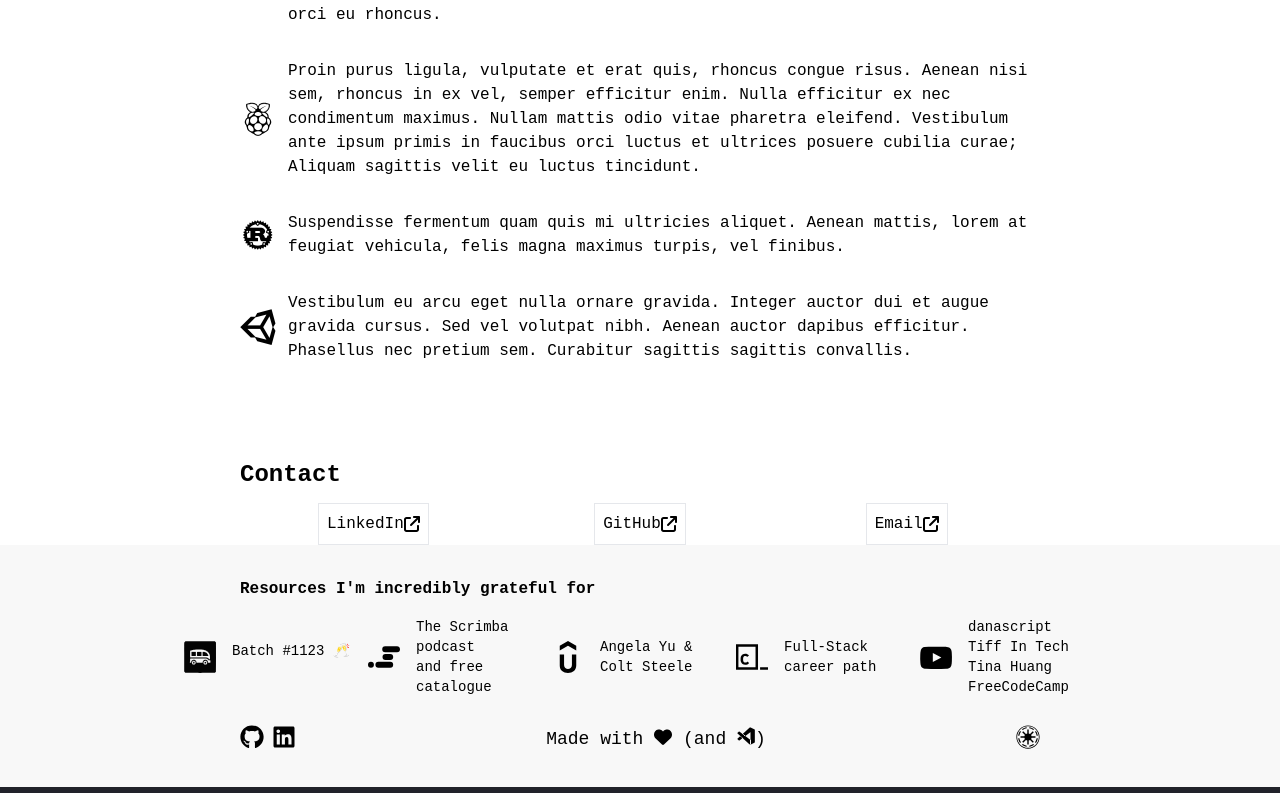
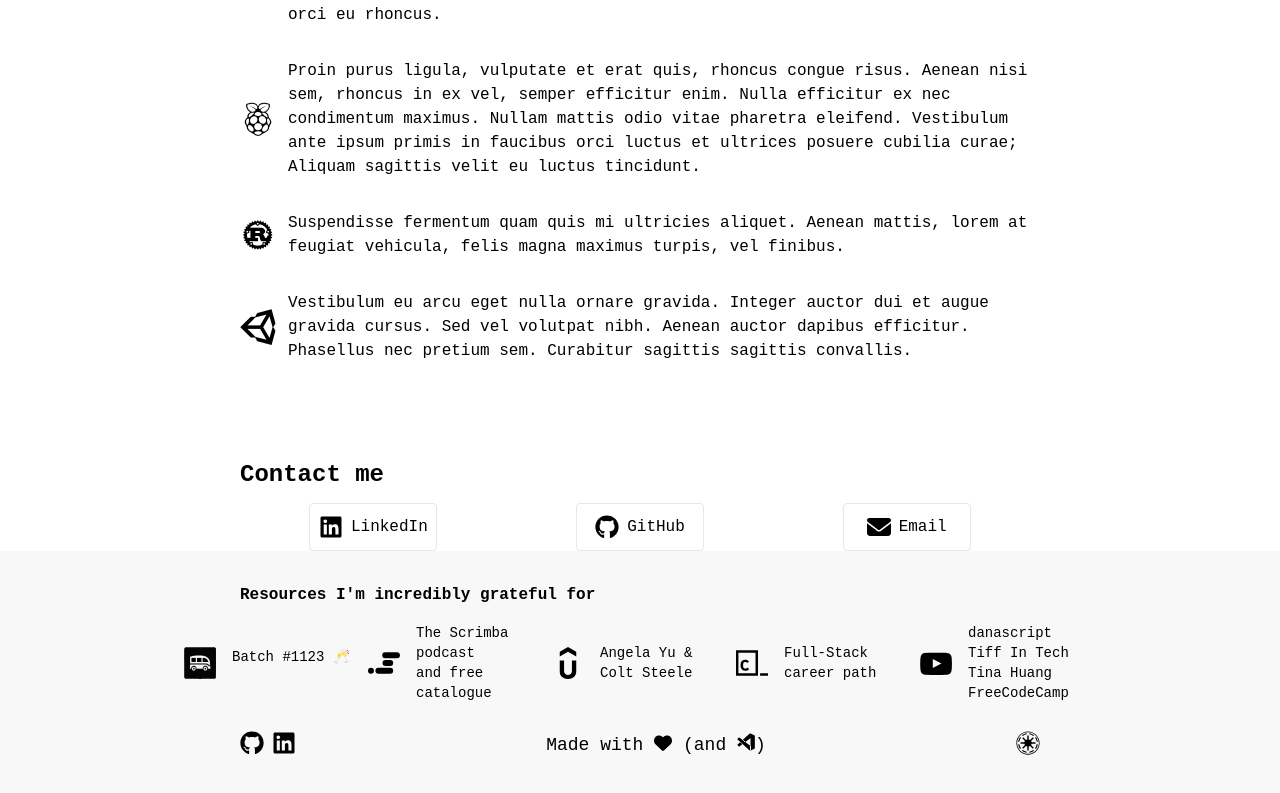
Before and after one commit to zacnation/react-portfolio, a React (Vite) app: page / in a window 1280 px wide. Shown: the part 2403-3196 px from the top of the page. Built offline with nearby package versions, Linux system fonts and the light colour scheme.

Commit message:
Add fontawesome icons + style/size

```diff
--- a/src/components/Contact.jsx
+++ b/src/components/Contact.jsx
@@ -1,5 +1,8 @@
 import PropTypes from 'prop-types';
 import ContactCard from './ContactCard';
+
+import { faGithub, faLinkedin } from '@fortawesome/free-brands-svg-icons';
+import { faEnvelope } from '@fortawesome/free-solid-svg-icons';
 
 export default function Contact(props) {
   return (
@@ -8,16 +11,16 @@ export default function Contact(props) {
         props.darkMode ? 'bg-dark-I text-white' : 'bg-white text-black'
       }`}
     >
-      <h2 className="text-2xl font-bold pb-3 flex flex-col">Contact</h2>
+      <h2 className="text-2xl font-bold pb-3">Contact me</h2>
       <div className="grid grid-cols-1 md:grid-cols-3">
         <div className="flex justify-center items-center">
-          <ContactCard title={'LinkedIn'} />
+          <ContactCard icon={faLinkedin} title={'LinkedIn'} />
         </div>
         <div className="flex justify-center items-center">
-          <ContactCard title={'GitHub'} />
+          <ContactCard icon={faGithub} title={'GitHub'} />
         </div>
         <div className="flex justify-center items-center">
-          <ContactCard title={'Email'} />
+          <ContactCard icon={faEnvelope} title={'Email'} />
         </div>
       </div>
     </div>
--- a/src/components/ContactCard.jsx
+++ b/src/components/ContactCard.jsx
@@ -1,31 +1,37 @@
 import PropTypes from 'prop-types';
 
+import { FontAwesomeIcon } from '@fortawesome/react-fontawesome';
+
 export default function ContactCard(props) {
-  const fillColor = props.darkMode ? '#fff' : '#000';
+  // const fillColor = props.darkMode ? '#fff' : '#000';
 
-  const lightModeSVG = (
-    <svg xmlns="http://www.w3.org/2000/svg" height="1em" viewBox="0 0 512 512">
-      <path d="M320 0c-17.7 0-32 14.3-32 32s14.3 32 32 32h82.7L201.4 265.4c-12.5 12.5-12.5 32.8 0 45.3s32.8 12.5 45.3 0L448 109.3V192c0 17.7 14.3 32 32 32s32-14.3 32-32V32c0-17.7-14.3-32-32-32H320zM80 32C35.8 32 0 67.8 0 112V432c0 44.2 35.8 80 80 80H400c44.2 0 80-35.8 80-80V320c0-17.7-14.3-32-32-32s-32 14.3-32 32V432c0 8.8-7.2 16-16 16H80c-8.8 0-16-7.2-16-16V112c0-8.8 7.2-16 16-16H192c17.7 0 32-14.3 32-32s-14.3-32-32-32H80z" />
-    </svg>
-  );
-  const darkModeSVG = (
-    <svg xmlns="http://www.w3.org/2000/svg" height="1em" viewBox="0 0 512 512">
-      <path
-        style={{ fill: fillColor }}
-        d="M320 0c-17.7 0-32 14.3-32 32s14.3 32 32 32h82.7L201.4 265.4c-12.5 12.5-12.5 32.8 0 45.3s32.8 12.5 45.3 0L448 109.3V192c0 17.7 14.3 32 32 32s32-14.3 32-32V32c0-17.7-14.3-32-32-32H320zM80 32C35.8 32 0 67.8 0 112V432c0 44.2 35.8 80 80 80H400c44.2 0 80-35.8 80-80V320c0-17.7-14.3-32-32-32s-32 14.3-32 32V432c0 8.8-7.2 16-16 16H80c-8.8 0-16-7.2-16-16V112c0-8.8 7.2-16 16-16H192c17.7 0 32-14.3 32-32s-14.3-32-32-32H80z"
-      />
-    </svg>
-  );
+  // const lightModeSVG = (
+  //   <svg xmlns="http://www.w3.org/2000/svg" height="1em" viewBox="0 0 512 512">
+  //     <path d="M320 0c-17.7 0-32 14.3-32 32s14.3 32 32 32h82.7L201.4 265.4c-12.5 12.5-12.5 32.8 0 45.3s32.8 12.5 45.3 0L448 109.3V192c0 17.7 14.3 32 32 32s32-14.3 32-32V32c0-17.7-14.3-32-32-32H320zM80 32C35.8 32 0 67.8 0 112V432c0 44.2 35.8 80 80 80H400c44.2 0 80-35.8 80-80V320c0-17.7-14.3-32-32-32s-32 14.3-32 32V432c0 8.8-7.2 16-16 16H80c-8.8 0-16-7.2-16-16V112c0-8.8 7.2-16 16-16H192c17.7 0 32-14.3 32-32s-14.3-32-32-32H80z" />
+  //   </svg>
+  // );
+  // const darkModeSVG = (
+  //   <svg xmlns="http://www.w3.org/2000/svg" height="1em" viewBox="0 0 512 512">
+  //     <path
+  //       style={{ fill: fillColor }}
+  //       d="M320 0c-17.7 0-32 14.3-32 32s14.3 32 32 32h82.7L201.4 265.4c-12.5 12.5-12.5 32.8 0 45.3s32.8 12.5 45.3 0L448 109.3V192c0 17.7 14.3 32 32 32s32-14.3 32-32V32c0-17.7-14.3-32-32-32H320zM80 32C35.8 32 0 67.8 0 112V432c0 44.2 35.8 80 80 80H400c44.2 0 80-35.8 80-80V320c0-17.7-14.3-32-32-32s-32 14.3-32 32V432c0 8.8-7.2 16-16 16H80c-8.8 0-16-7.2-16-16V112c0-8.8 7.2-16 16-16H192c17.7 0 32-14.3 32-32s-14.3-32-32-32H80z"
+  //     />
+  //   </svg>
+  //   {props.darkMode ? darkModeSVG : lightModeSVG}
+  // );
 
   return (
     <div
-      className={`flex transition-all duration-300 ${
+      className={`transition-all duration-300 ${
         props.darkMode ? 'bg-dark-I text-white' : 'bg-white text-black'
       }`}
     >
-      <div className="flex items-center p-2 border">
+      <div className="flex items-center justify-center border rounded w-32 h-12">
+        <FontAwesomeIcon
+          icon={props.icon}
+          className="w-6 h-6 pr-2 hover:text-slate-600"
+        />{' '}
         <p>{props.title}</p>
-        {props.darkMode ? darkModeSVG : lightModeSVG}
       </div>
     </div>
   );
@@ -33,4 +39,6 @@ export default function ContactCard(props) {
 
 ContactCard.propTypes = {
   darkMode: PropTypes.bool.isRequired,
+  title: PropTypes.string.isRequired,
+  icon: PropTypes.string.isRequired,
 };
```
